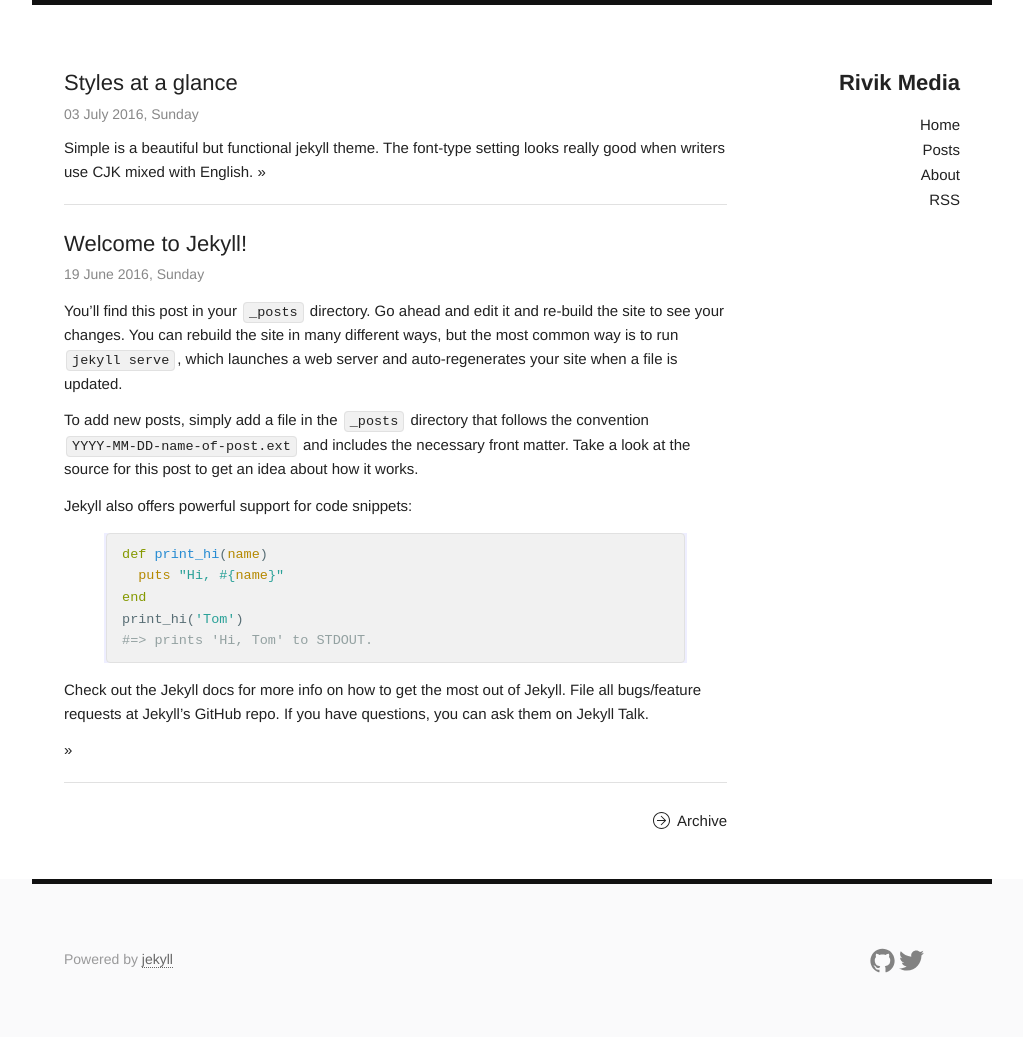
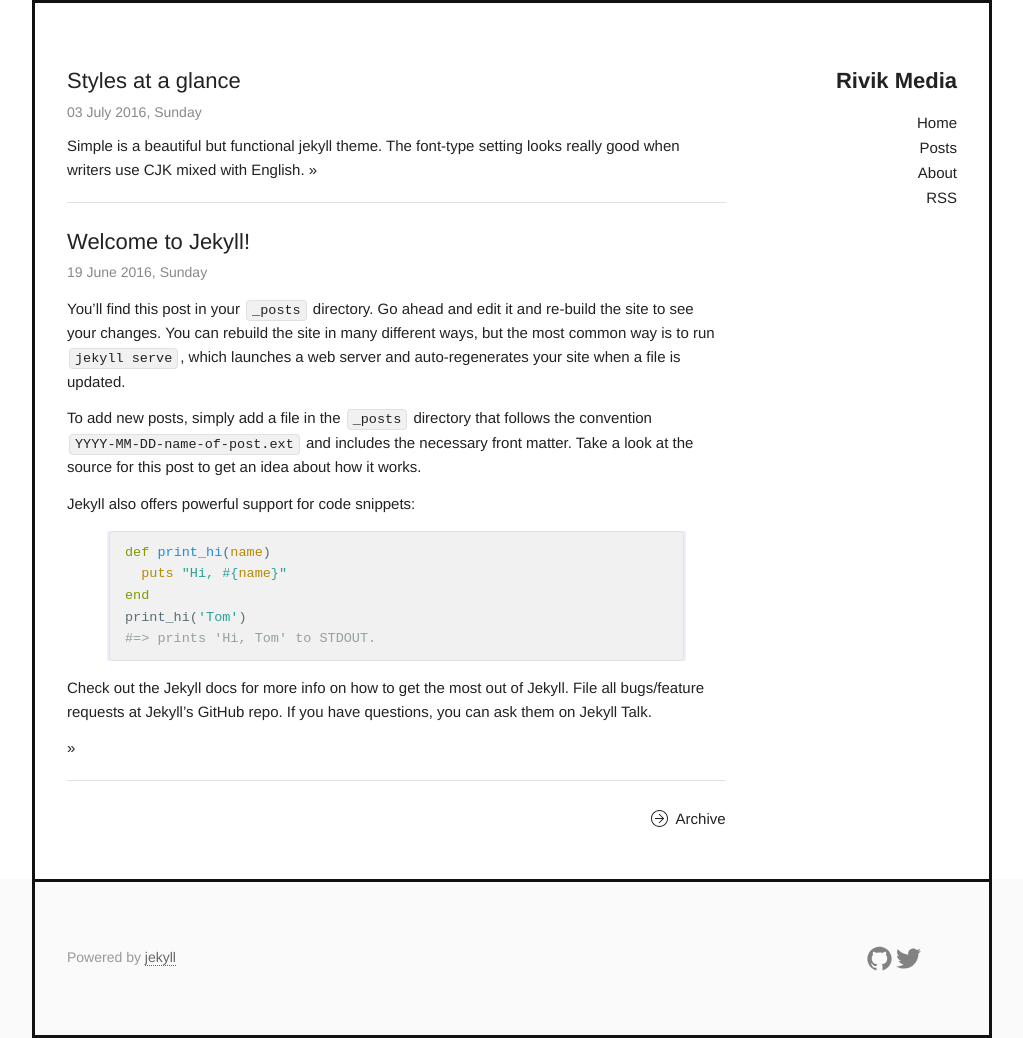
Before and after one commit to Rivik-Media/rivik-media, a Jekyll site: the page built from index.html, in a window 1280 px wide. Shown: the whole page, without its empty margins (128-1151 px from the left). Built offline with Jekyll 4.4.1, drawn with Linux system fonts in a browser that asks for light colours.

Commit message:
border changes

```diff
--- a/_sass/_base.scss
+++ b/_sass/_base.scss
@@ -46,7 +46,7 @@
   box-sizing: border-box;
   /* for test only */
   /* border: 1px dashed #eeeeee; */
-  border-top: 5px solid #111;
+  border: 3px solid #111;
 
 }
 .column,
```
